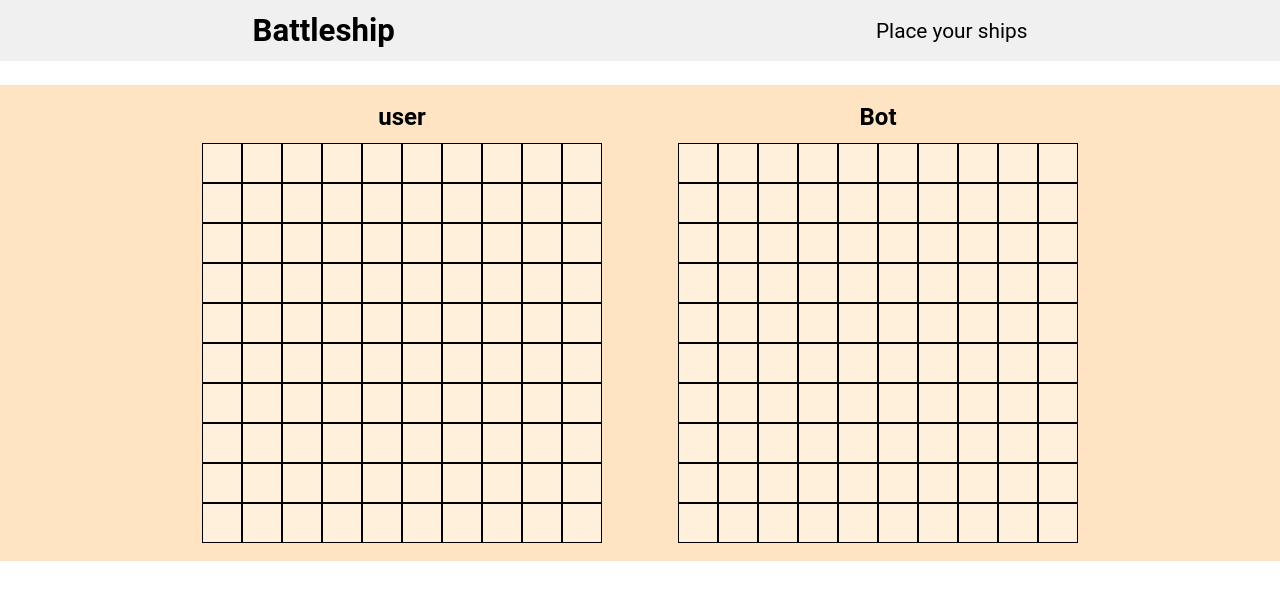
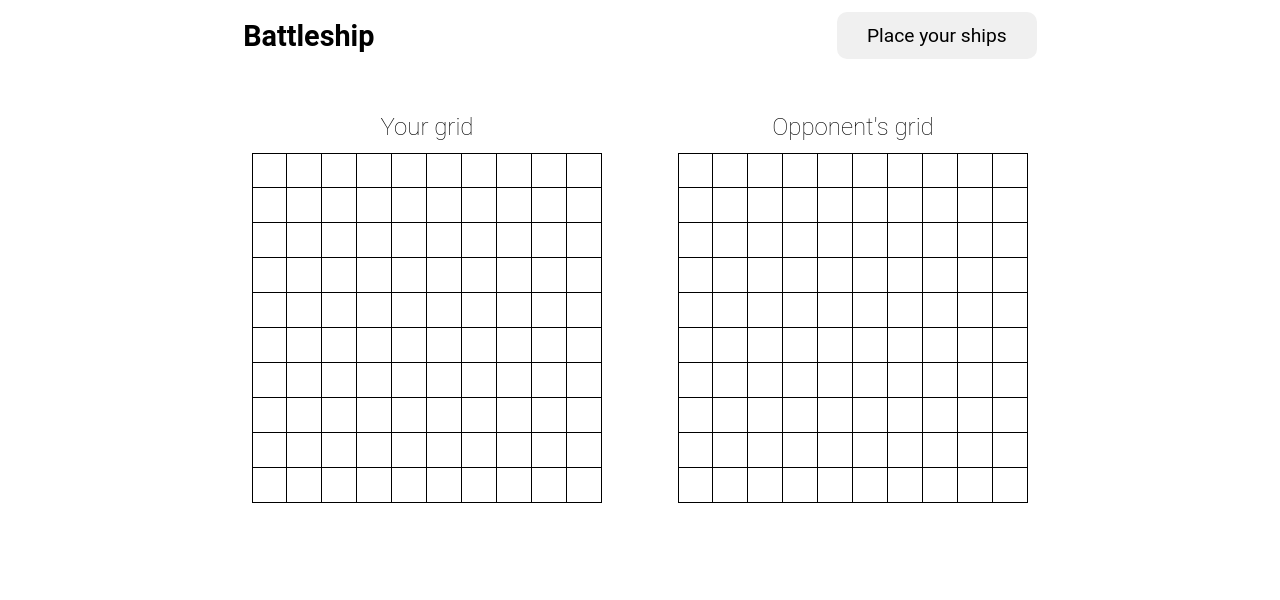
Before and after one commit to Anand-1812/battleship, a website built with webpack: page src/template.html in a window 1280 px wide. Built offline with nearby package versions, Linux system fonts and the light colour scheme.

Commit message:
fix: made the layout good

```diff
--- a/src/styles.css
+++ b/src/styles.css
@@ -13,18 +13,24 @@ body {
 /* Navbar */
 .navbar {
   padding: 12px;
-  background-color: #F0F0F0;
+}
+
+.nav > p {
+  padding: 12px;
+  background-color: #f0f0f0;
+  width: 200px;
+  text-align: center;
+  border-radius: 10px;
 }
 
 .nav {
   display: flex;
   justify-content: space-around;
   align-items: center;
-  font-size: 1.3rem;
+  font-size: 1.2rem;
 }
 
 .ship-grid {
-  background-color: bisque;
   width: 100%;
   max-width: 2000px;
   height: auto;
@@ -46,11 +52,12 @@ body {
 
 .user-grid > h2 {
   margin-bottom: 12px;
+  font-weight: 100;
 }
-
 
 .bot-grid > h2 {
   margin-bottom: 12px;
+  font-weight: 100;
 }
 
 .gridRow {
@@ -58,8 +65,17 @@ body {
 }
 
 .gridCol {
-  background-color: #FFF0DC;
-  border: 1px solid black;
-  width: 40px;
-  height: 40px;
+  width: 35px;
+  height: 35px;
+
+  border-right: 1.3px solid black;
+  border-bottom: 1.3px solid black;
 }
+
+.gridCol:first-child {
+  border-left: 1.3px solid black;
+}
+
+.gridRow:nth-of-type(1) .gridCol {
+  border-top: 1.3px solid black;
+}
--- a/src/template.html
+++ b/src/template.html
@@ -16,10 +16,10 @@
   <!--- Grid for ships-->
   <main class="ship-grid">
     <div class="user-grid grid">
-      <h2>user</h2>
+      <h2>Your grid</h2>
     </div>
     <div class="bot-grid grid">
-      <h2>Bot</h2>
+      <h2>Opponent's grid</h2>
     </div>
   </main>
 
```
